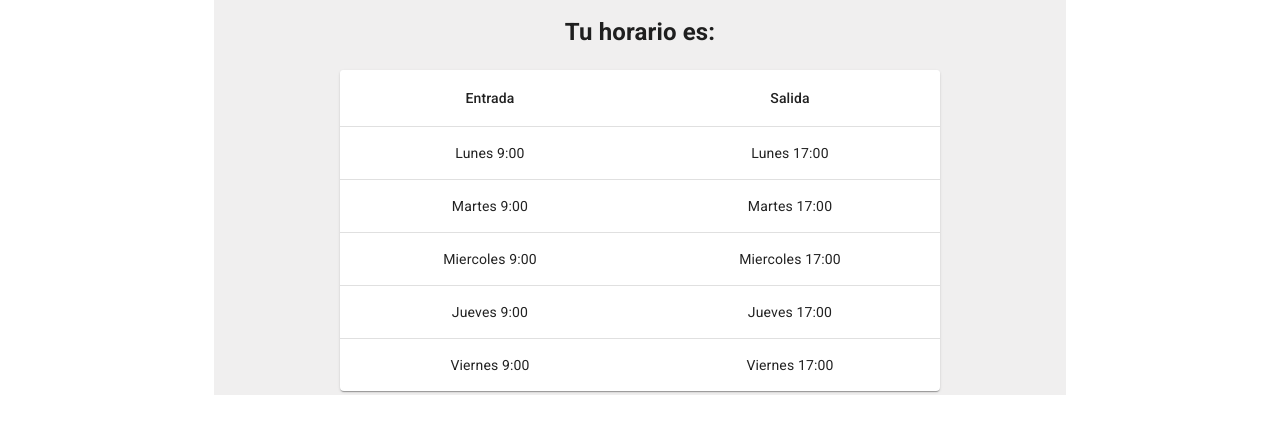
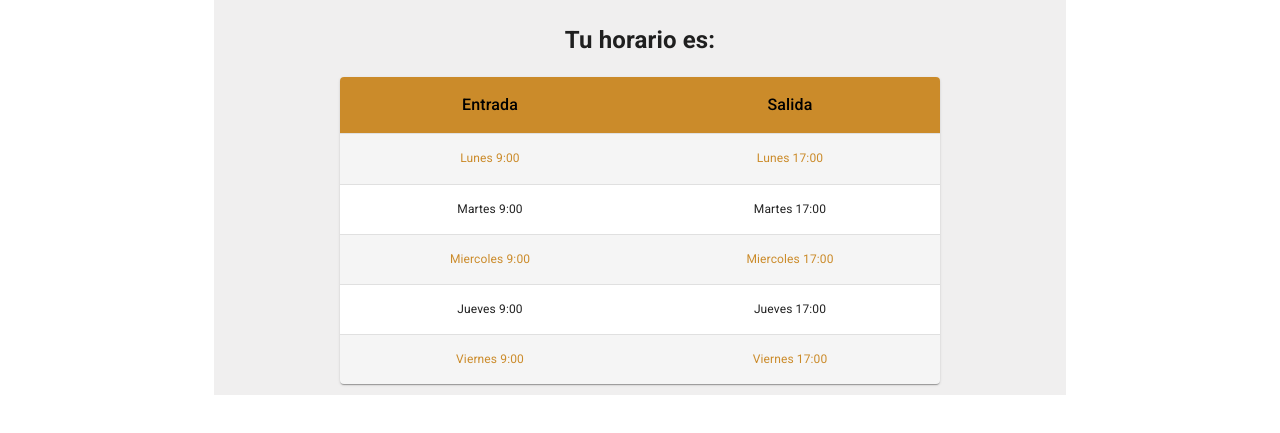
Before and after one commit to JoshuaMeza/Admin2_Frontend, a React (Vite) app: page /users/schedule in a window 1280 px wide. Shown: the part 297-730 px from the top of the page. Built offline with nearby package versions, Linux system fonts and the light colour scheme; no server answers.

Commit message:
Table style finished

```diff
--- a/src/interfaces/index.ts
+++ b/src/interfaces/index.ts
@@ -2,3 +2,7 @@ export interface User {
     email: string,
     password: string
 }
+
+export interface ControlledUser {
+
+}
--- a/src/pages/ControlledUsersSchedule.tsx
+++ b/src/pages/ControlledUsersSchedule.tsx
@@ -5,11 +5,33 @@ import CssBaseline from '@mui/material/CssBaseline';
 import Paper from '@mui/material/Paper';
 import Table from '@mui/material/Table';
 import TableBody from '@mui/material/TableBody';
-import TableCell from '@mui/material/TableCell';
+import TableCell, { tableCellClasses } from '@mui/material/TableCell';
 import TableContainer from '@mui/material/TableContainer';
 import TableHead from '@mui/material/TableHead';
-import TablePagination from '@mui/material/TablePagination';
+import { styled } from '@mui/material/styles';
 import TableRow from '@mui/material/TableRow';
+
+const StyledTableCell = styled(TableCell)(({ theme }) => ({
+    [`&.${tableCellClasses.head}`]: {
+      backgroundColor: '#CB8B2A',
+      color: theme.palette.common.black,
+      fontSize: 16
+    },
+    [`&.${tableCellClasses.body}`]: {
+      fontSize: 12,
+      fontweigth: 'bold'
+    },
+  }));
+
+  const StyledTableRow = styled(TableRow)(({ theme }) => ({
+    '&:nth-of-type(odd)': {
+      backgroundColor: theme.palette.action.hover,
+    },
+    // hide last border
+    '&:last-child td, &:last-child th': {
+      border: 0,
+    },
+  }));
 
 function createData(
     entryD: string,
@@ -43,11 +65,6 @@ const columns: readonly Column[] = [
 ];
 
 export const ControlledUsersSchedule = () => {
-    const[page, setPage] = React.useState(0);
-    const handleChangePage = (event: unknown, newPage: number) => {
-        setPage(newPage);
-    };
-
     return (
 		<>
             <CssBaseline/>
@@ -66,28 +83,31 @@ export const ControlledUsersSchedule = () => {
                             <TableHead>
                                 <TableRow>
                                     {columns.map((column) => (
-                                    <TableCell
+                                    <StyledTableCell
                                         key={column.id}
                                         align='center'
                                         style={{ minWidth: column.minWidth }}
                                     >
                                         {column.label}
-                                    </TableCell>
+                                    </StyledTableCell>
                                     ))}
                                 </TableRow>
                             </TableHead>
                             <TableBody>
                                 {rows.map((row) => (
-                                    <TableRow
+                                    <StyledTableRow
                                     key={row.entryD}
-                                    sx={{ '&:last-child td, &:last-child th': { border: 0 } }}
+                                    sx={{
+                                        '&:last-child td, &:last-child th': { border: 0 },
+                                        '&:nth-of-type(odd) .MuiTableCell-body': { color: '#CB8B2A' },
+                                    }}
                                     >
-                                    <TableCell component="th" scope="row" align='center'>
+                                    <StyledTableCell component="th" scope="row" align='center'>
                                         {row.entryD} {row.entryH}
-                                    </TableCell>
-                                    <TableCell align="center">{row.departureD} {row.departureH}</TableCell>
+                                    </StyledTableCell>
+                                    <StyledTableCell align="center">{row.departureD} {row.departureH}</StyledTableCell>
 
-                                    </TableRow>
+                                    </StyledTableRow>
                                 ))}
                             </TableBody>
                         </Table>
```
